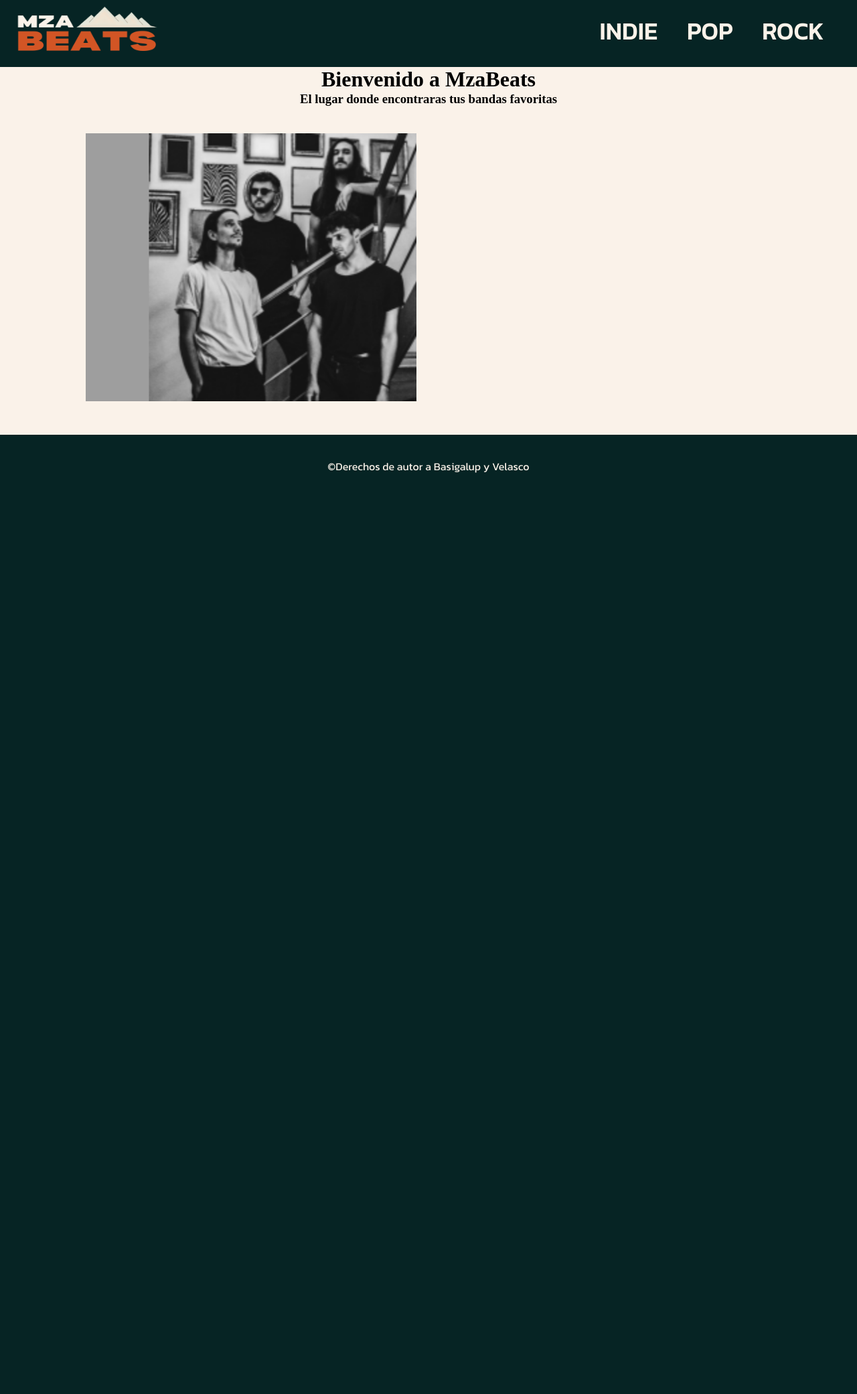
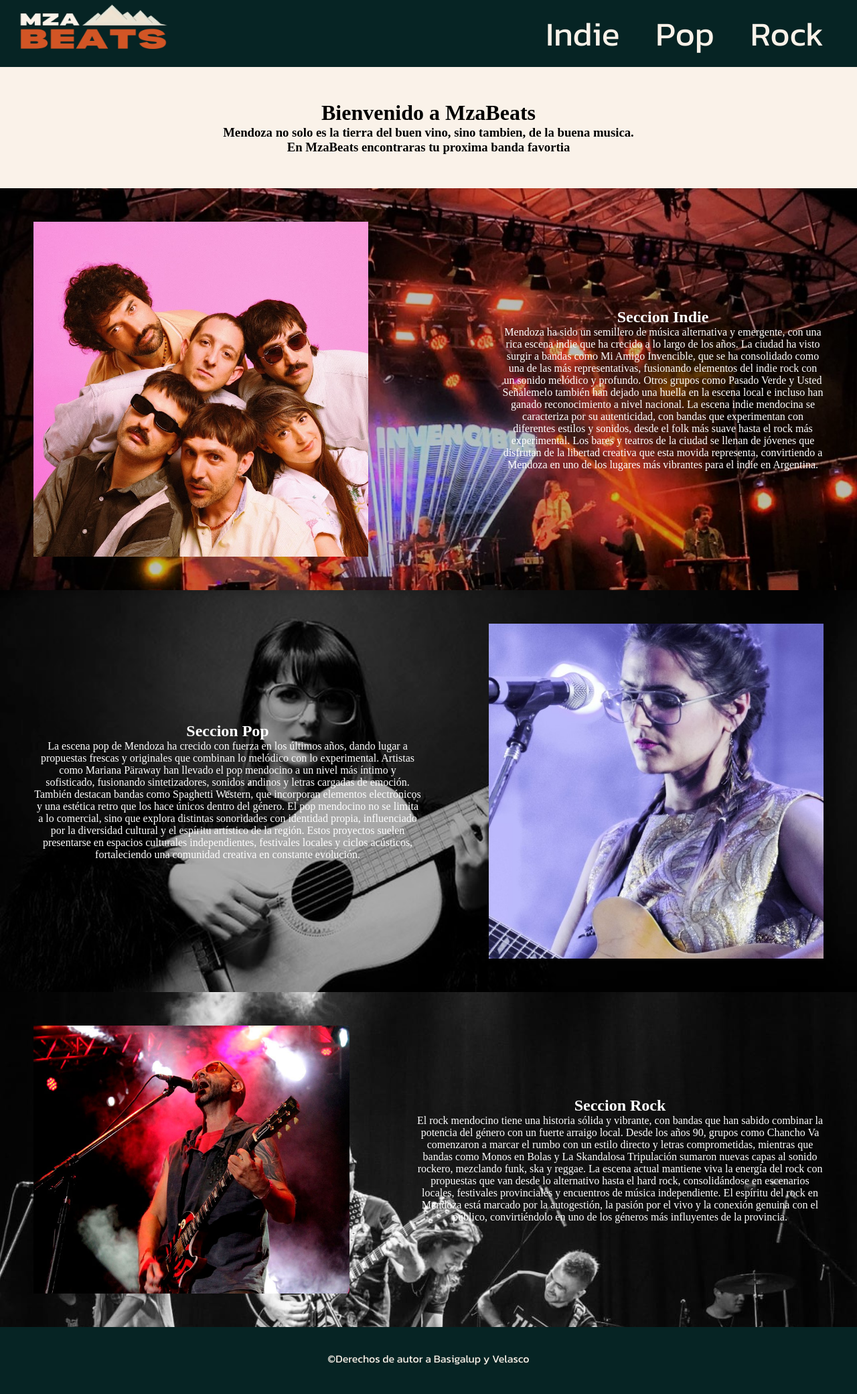
Before and after one commit to gmvelasco6/mza-beats, a PHP site: page /html/index.html in a window 1280 px wide. Shown: the whole page at 67% size. Before the commit the page ends 2029 px from the top, so only its background shows below. Run offline with PHP 8.4, Linux system fonts and the light colour scheme; grey boxes are pictures that could not be loaded.

Commit message:
se coloco 3 secciones (indie, pop y rock), se modifico el estilo del menu y se agrego un favicon

```diff
--- a/Proyecto MzaBeats/css/style.css
+++ b/Proyecto MzaBeats/css/style.css
@@ -16,78 +16,106 @@ header{
 .nav-container{
     width: 100%;
     height: 100px;
-    margin: auto;
+    display: flex;
+    justify-content: space-between;
+    align-items: center;
 }
-.logo{
-    width: 20%;
+
+.nav-list-item a{
+    font-size: 50px;
+    color: #faf2e9;
+    text-decoration: none;
+    margin-right: 50px;
+}
+.nav-list-item a:hover{
+    color: #d25525;
+}
+.nav-container .logo{
+    width: 100%;
     height: 100px;
-    float: left;
+    margin-left: 25px;
 }
-nav{
-    width: 80%;
-    height: 100px;
-    float: right;
-    text-align: right;
-    padding-top: 20px;
-    padding-right: 50px;
-    box-sizing: border-box;
-}
-nav ul li{
+.nav-list-item{
     display: inline;
 }
-nav ul li a{
-    color: #faf2e9;
-    font-size: 35px;
-    text-decoration: none;
-    text-transform: uppercase;
-    padding-left: 40px;
-    font-weight: bold;
-    letter-spacing: 1px;
-}
-nav ul li a:hover{
-    color: #d25525;
-}
+
+
+
 /*seccion body*/
 body{
     background-color: #faf2e9;
 }
 .intro{
     text-align: center;
+    margin: 50px;
 }
-.carousel-container{
-    width: 80%;
-    margin: auto;
-    margin-bottom: 50px;
-    margin-top: 40px;
-    overflow: hidden;
-    position: relative;
+/*seccion indie*/
+.indie-container{
+    display: flex;
+    justify-content: space-between;
+    align-items: center;
+    background-color: black;
+    padding: 50px;
+    background-image: url("/images/indie-bg.jpg");
+    background-size: cover;
 }
-.carousel-slide{
+.indie-img{
+    height: 500px;
+    width: 100%;
+}
+.indie-description{
+    color: white;
+    text-align: center;
+    margin-left: 200px;
+}
+/*seccion pop*/
+.pop-container{
     display: flex;
-    width: 400px;
-    animation: mover 10s infinite;
+    justify-content: space-between;
+    align-items: center;
+    background-color: black;
+    padding: 50px;
+    background-repeat: no-repeat;
+    background-image: url("/images/pop-bg.png");
+    background-size: cover;
 }
-.carousel-slide img{
-    width: 400px;
+.pop-img{
+    height: 500px;
+    width: 100%;
+}
+.pop-description{
+    color: white;
+    text-align: center;
+    margin-right: 100px;
+}
+/*seccion rock*/
+.rock-container{
+    display: flex;
+    justify-content: space-between;
+    align-items: center;
+    background-color: black;
+    padding: 50px;
+    background-image: url("/images/rock-bg.png");
+    background-size: cover;
+}
+.rock-img{
     height: 400px;
+    width: 40%;
 }
-
+.rock-description{
+    color: white;
+    text-align: center;
+    margin-left: 100px;
+}
 /*seccion footer*/
 footer{
     width: 100%;
     background-color: #062424;
     height: 100px;
     font-family:kanit;
-    padding-bottom: 100%;
 }
 footer p{
     color: #faf2e9;
     text-align: center;
     padding-top: 35px;
 }
-@keyframes mover{
-    0%{transform: translateX(0px);}
-    100%{transform: translateX(-1200px);}
-    0%{transform: translateX(0px);}
-
-}
--- a/Proyecto MzaBeats/html/index.html
+++ b/Proyecto MzaBeats/html/index.html
@@ -4,41 +4,99 @@
     <meta charset="UTF-8">
     <meta name="viewport" content="width=device-width, initial-scale=1.0">
     <link rel="stylesheet" href="/css/style.css">
+    <link rel="shortcut icon" href="/images/page-icon.png" type="image/x-icon">
     <title>MzaBeats</title>
 </head>
 <body>
     <header>
         <div class="nav-container">
-            <a href="index.html"><img src="/images/logoMzaBeats.png" alt="Logo" class="logo"></a>
-            <nav>
-                <ul>
-                    <li><a href="indie.html">Indie</a></li>
-                    <li><a href="pop.html">Pop</a></li>
-                    <li><a href="rock.html">Rock</a></li>
-                </ul>
-            </nav>
+            <a href="index.html"><img src="/images/page-icon.png" alt="Logo" class="logo"></a>
+            <ul class="nav">
+                    <li class="nav-list-item"><a href="indie.html">Indie</a></li>
+                    <li class="nav-list-item"><a href="pop.html">Pop</a></li>
+                    <li class="nav-list-item"><a href="rock.html">Rock</a></li>
+            </ul>
         </div>
     </header>
     <body>
         <main>
             <div class="intro">
                 <h1>Bienvenido a MzaBeats</h1>
-                <h3>El lugar donde encontraras tus bandas favoritas</h3>
+                <h3>Mendoza no solo es la tierra del buen vino, sino tambien, de la buena musica.
+                    <br>En MzaBeats encontraras tu proxima banda favortia</h3>
             </div>
-            <div class="carousel-container">
-                <div class="carousel-slide">
-                    <img src="/images/indie.png" alt="">
-                    <img src="/images/pop.png" alt="">
-                    <img src="/images/rock" alt="">
-                    <img src="/images/indie.png" alt="">
-
+            <section class="indie-container">
+                <img src="/images/indie.jpg" alt="imagen_Indie" class="indie-img">
+                <div class="indie-description">
+                    <h2>Seccion Indie</h2>
+                    <p>
+                        Mendoza ha sido un semillero de música alternativa y emergente,
+                        con una rica escena indie que ha crecido a lo largo de los años.
+                        La ciudad ha visto surgir a bandas como Mi Amigo Invencible,
+                        que se ha consolidado como una de las más representativas,
+                        fusionando elementos del indie rock con un sonido melódico y profundo.
+                        Otros grupos como Pasado Verde y Usted Señalemelo
+                        también han dejado una huella en la escena local e incluso
+                        han ganado reconocimiento a nivel nacional.
+                        La escena indie mendocina se caracteriza por su autenticidad,
+                        con bandas que experimentan con diferentes estilos y sonidos,
+                        desde el folk más suave hasta el rock más experimental.
+                        Los bares y teatros de la ciudad se llenan de jóvenes
+                        que disfrutan de la libertad creativa que esta movida representa,
+                        convirtiendo a Mendoza en uno de los lugares más vibrantes para
+                        el indie en Argentina.
+                    </p>
                 </div>
-            </div>
-            <div class="caja"></div>
+            </section>
+            <section class="pop-container">
+                <div class="pop-description">
+                    <h2>Seccion Pop</h2>
+                    <p>
+                        La escena pop de Mendoza ha crecido con fuerza en los últimos años,
+                        dando lugar a propuestas frescas y originales que combinan
+                        lo melódico con lo experimental.
+                        Artistas como Mariana Päraway han llevado el pop mendocino a un nivel
+                        más íntimo y sofisticado, fusionando sintetizadores,
+                        sonidos andinos y letras cargadas de emoción.
+                        También destacan bandas como Spaghetti Western,
+                        que incorporan elementos electrónicos y una estética retro que los
+                        hace únicos dentro del género. El pop mendocino no se limita a lo comercial,
+                        sino que explora distintas sonoridades con identidad propia,
+                        influenciado por la diversidad cultural y el espíritu artístico de la región.
+                        Estos proyectos suelen presentarse en espacios culturales independientes,
+                        festivales locales y ciclos acústicos, fortaleciendo una comunidad
+                        creativa en constante evolución.
+                    </p>
+                </div>
+                <img src="/images/pop.png" alt="imagen_Pop" class="pop-img">
+            </section>
+            <section class="rock-container">
+                <img src="/images/rock.png" alt="imagen_Rock" class="rock-img">
+                <div class="rock-description">
+                    <h2>Seccion Rock</h2>
+                    <p>
+                        El rock mendocino tiene una historia sólida y vibrante,
+                        con bandas que han sabido combinar la potencia del género con un
+                        fuerte arraigo local. Desde los años 90,
+                        grupos como Chancho Va comenzaron a marcar el rumbo con un estilo directo y
+                        letras comprometidas, mientras que bandas como Monos en Bolas
+                        y La Skandalosa Tripulación sumaron nuevas capas al sonido rockero,
+                        mezclando funk, ska y reggae.
+                        La escena actual mantiene viva la energía del rock con propuestas
+                        que van desde lo alternativo hasta el hard rock,
+                        consolidándose en escenarios locales, festivales provinciales y
+                        encuentros de música independiente.
+                        El espíritu del rock en Mendoza está marcado por la autogestión,
+                        la pasión por el vivo y la conexión genuina con el público,
+                        convirtiéndolo en uno de los géneros más influyentes de la provincia.
+                    </p>
+                </div>
+            </section>
         </main>
     </body>
     <footer>
         <p>&copy;Derechos de autor a Basigalup y Velasco</p>
     </footer>
+
 </body>
 </html>
```
Also changed, not shown: Proyecto MzaBeats/html/indie.html (+6 -7 lines), Proyecto MzaBeats/html/pop.html (+6 -7 lines), Proyecto MzaBeats/html/rock.html (+5 -7 lines), Proyecto MzaBeats/images/indie-bg.jpg (added), Proyecto MzaBeats/images/indie.jpg (added), Proyecto MzaBeats/images/page-icon.png (added), Proyecto MzaBeats/images/pop-bg.png (added), Proyecto MzaBeats/images/pop.png, Proyecto MzaBeats/images/rock-bg.png (added), Proyecto MzaBeats/images/rock.png (added).
